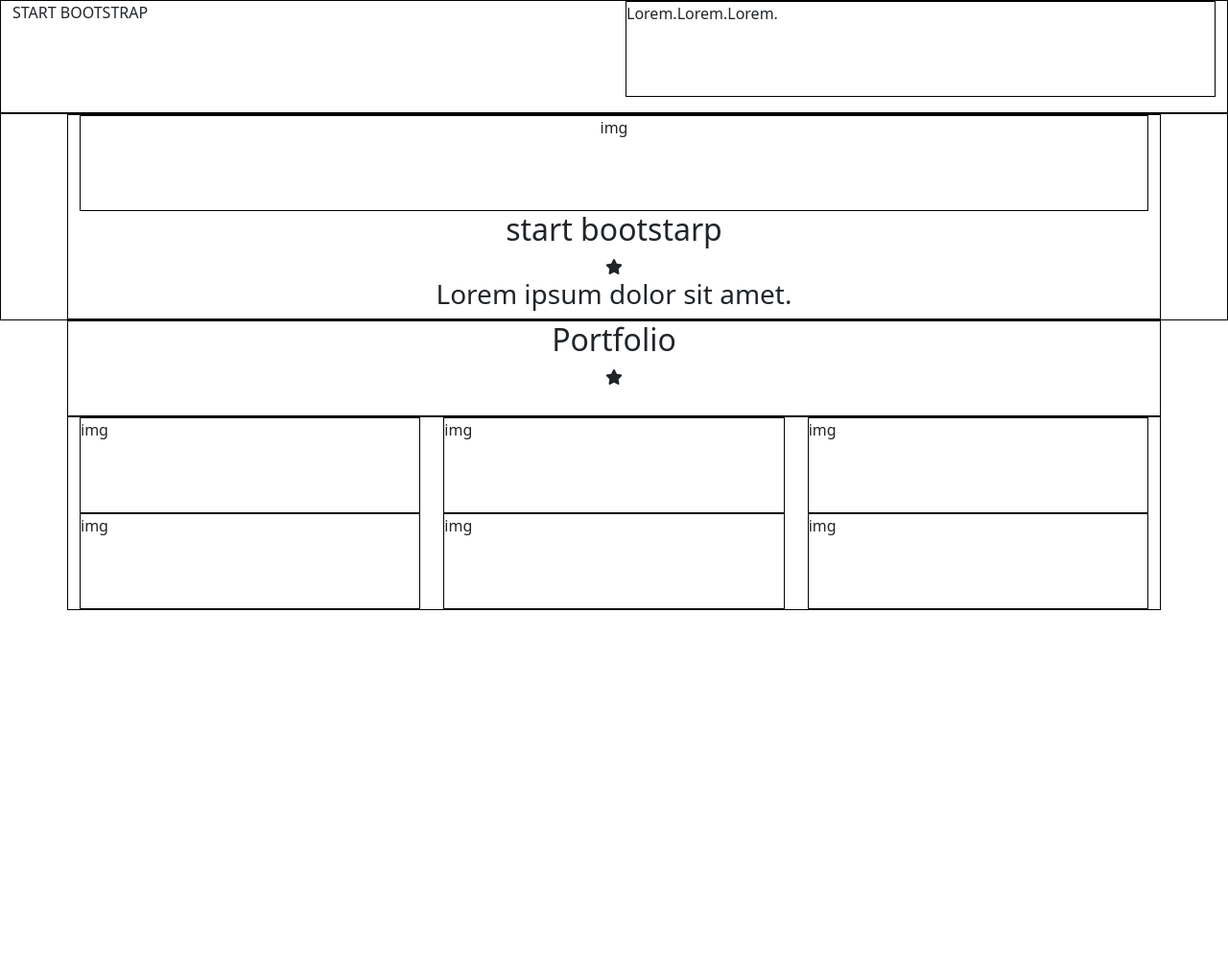
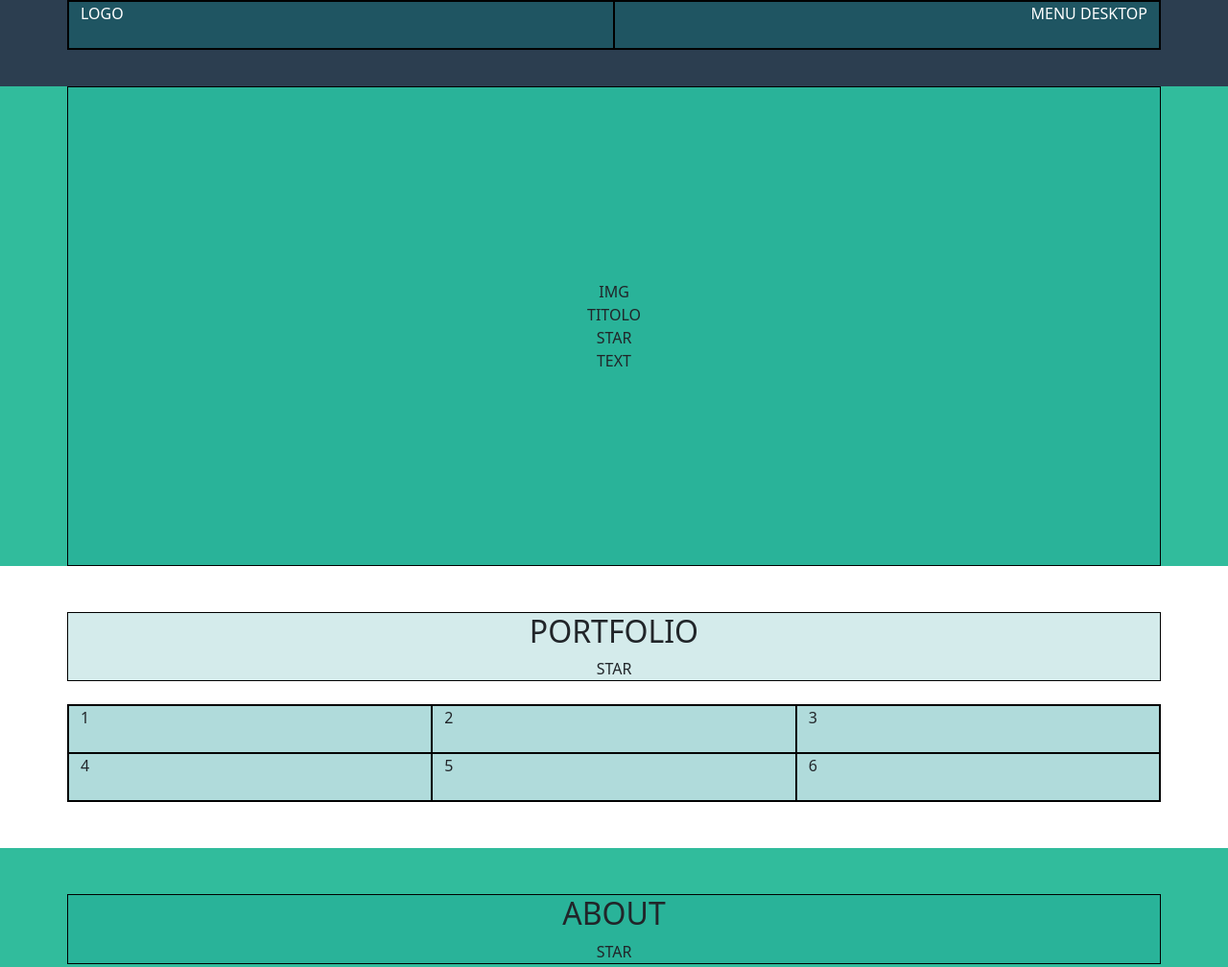
Before and after one commit to Alematri/html-css-bootstrap-freelancer, a plain HTML site: page index.html in a window 1280 px wide. Shown: the top 1008 px of the page at 96% size. Before the commit the page ends 800 px from the top, so only its background shows below. Drawn offline with nearby package versions, Linux system fonts and the light colour scheme.

Commit message:
correction

```diff
--- a/css/style.css
+++ b/css/style.css
@@ -1,3 +1,44 @@
+[class^='container'],
+[class^='col']{
+  background-color: rgba(0, 139, 139, 0.168);
+  border: 1px solid black ;
+  min-height: 50px;
+}
+
+.bg-green{
+  background-color: #31bc9c;
+}
+
+header{
+  background-color: #2c3e50;
+  height: 90px;
+  color: white;
+}
+
+.sc-jumbotron{
+  background-color: #31bc9c;
+  /* DEBUG */
+  height: 500px;
+}
+
+.container-sc{
+  width: 60%;
+  margin: 0 auto;
+}
+
+footer{
+  color: white;
+}
+
+.footer-top{
+  background-color: #3a546d;
+}
+
+.footer-bottom{
+  height: 100px;
+  background-color: #2c3e50;
+}
+
 /* UTILITY */
 
 .debug{
--- a/index.html
+++ b/index.html
@@ -19,77 +19,112 @@
 </head>
 
 <body>
+  <header>
+    <!-- nav -->
 
-    <!-- nav -->
-    <nav class="flex">
-        <div class="container-fluid debug">
+        <div class="container">
           <div class="row">
-            <div class="col-6">START BOOTSTRAP</div>
-            <div class="col-6">
-              <ul class="list-unstyled d-flex d-none d-md-flex debug">
-                <li>Lorem.</li>
-                <li>Lorem.</li>
-                <li>Lorem.</li>
-              </ul>
-                <div class="d-md-none debug">
-                  <i class="fas fa-bars"></i>
-                </div>
+            <div class="col">LOGO</div>
+            <div class="col text-end">
+              <nav class="d-none d-md-block">MENU DESKTOP</nav>
+              <div class="d-md-none">
+                <i class="fas fa-bars"></i>
+              </div>
             </div>
           </div>
         </div>
-    </nav>
 
-     <!-- jambotron -->
-    <div class="jambotron debug">
-        <div class="container-md debug">
-            <div class="row text-center">
-                <div class="col-12">
-                  <div class="avatar debug">img</div>
-                  <h2>start bootstarp</h2>
-                  <div class="star flex">
-                    <i class="fas fa-star"></i>
-                  </div>
-                  <h3>Lorem ipsum dolor sit amet.</h3>
-                </div>
-            </div>
+  </header>
+
+    <!-- jumbotron -->
+    <section class="sc-jumbotron">
+        <div class="container content h-100 d-flex justify-content-center align-items-center flex-column ">
+            <div>IMG</div>
+            <div>TITOLO</div>
+            <div class="star">STAR</div>
+            <div>TEXT</div>
         </div>
-    </div>
+    </section>
 
     <!-- portfolio -->
-    <section id="portfolio">
+    <section id="portfolio" class="py-5">
 
-      <div class="container">
-        <div class="row debug">
-          <div class="col text-center">
-            <h2>Portfolio</h2>
-            <i class="fas fa-star"></i>
-          </div>
+      <div class="container section-top text-center mb-4">
+        <h2>PORTFOLIO</h2>
+        <div class="star">STAR</div>
+      </div>
+
+      <div class="container cards">
+        <div class="row row-cols-1 row-cols-md-2 row-cols-lg-3">
+          <div class="col">1</div>
+          <div class="col">2</div>
+          <div class="col">3</div>
+          <div class="col">4</div>
+          <div class="col">5</div>
+          <div class="col">6</div>
         </div>
+      </div>
 
-        <div class="row debug">
-          <div class="col-xs-12 col-sm-6 col-md-4">
-            <div class="debug">img</div>
-          </div>
-          <div class="col-xs-12 col-sm-6 col-md-4">
-            <div class="debug">img</div>
-          </div>
-          <div class="col-xs-12 col-sm-6 col-md-4">
-            <div class="debug">img</div>
-          </div>
-          <div class="col-xs-12 col-sm-6 col-md-4">
-            <div class="debug">img</div>
-          </div>
-          <div class="col-xs-12 col-sm-6 col-md-4">
-            <div class="debug">img</div>
-          </div>
-          <div class="col-xs-12 col-sm-6 col-md-4">
-            <div class="debug">img</div>
+    </section>
+
+    <section id="about" class="py-5 bg-green">
+
+    <!-- about -->
+      <div class="container section-top text-center mb-4">
+        <h2>ABOUT</h2>
+        <div class="star">STAR</div>
+      </div>
+
+      <div class="container-sc">
+        <div class="container-fluid">
+          <div class="row row-cols-1 row-cols-md-2">
+            <div class="col">
+              Lorem ipsum dolor sit amet consectetur adipisicing elit. Blanditiis obcaecati quis aut soluta, vero consequatur, porro tenetur assumenda perferendis fuga, neque dolorem voluptates quos! Soluta, provident iste maiores nisi aspernatur delectus ea dolorem cum obcaecati voluptatum nobis sint deserunt reiciendis repudiandae expedita odit at, vel recusandae similique nostrum laboriosam? Eligendi?
+            </div>
+            <div class="col">
+              Lorem ipsum dolor sit amet consectetur adipisicing elit. Blanditiis obcaecati quis aut soluta, vero consequatur, porro tenetur assumenda perferendis fuga, neque dolorem voluptates quos! Soluta, provident iste maiores nisi aspernatur delectus ea dolorem cum obcaecati voluptatum nobis sint deserunt reiciendis repudiandae expedita odit at, vel recusandae similique nostrum laboriosam? Eligendi?
+            </div>
           </div>
         </div>
       </div>
+
+      <div class="button text-center">
+        DOWNLOAD
+      </div>
+
     </section>
 
-    <!-- about -->
+  <!-- about -->
+
+  <section id="contact" class="py-5 bg-green">
+    <div class="container section-top text-center mb-4">
+      <h2>contact me</h2>
+      <div class="star">star</div>
+    </div>
+
+    <div class="container-sc mb-3">
+      <div>form</div>
+    </div>
+  </section>
+
+  <footer class="text-center">
+
+    <div class="footer-top">
+      <div class="container">
+        <div class="row row-cols-1 row-cols-md-3">
+          <div class="col">left</div>
+          <div class="col">center</div>
+          <div class="col">right</div>
+        </div>
+      </div>
+    </div>
+
+    <div class="footer-bottom pt-4">
+      <p class="pt-2">copyright</p>
+    </div>
+
+  </footer>
+
 
 </body>
 </html>
```
